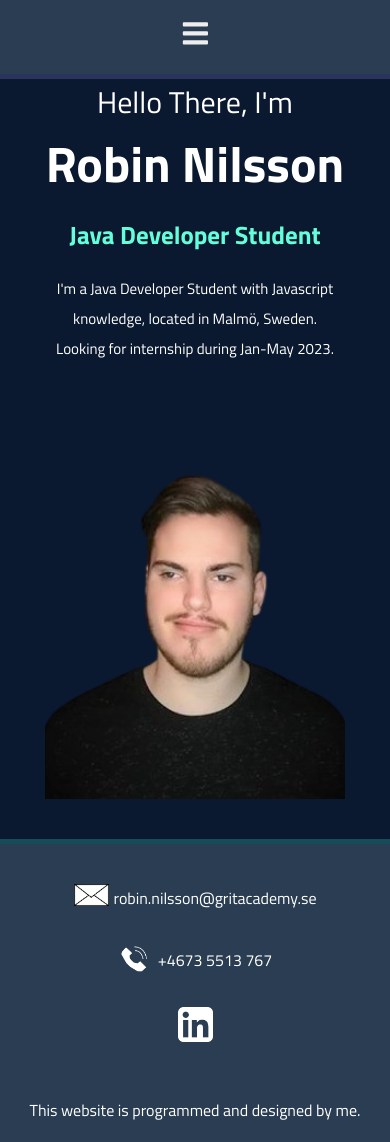
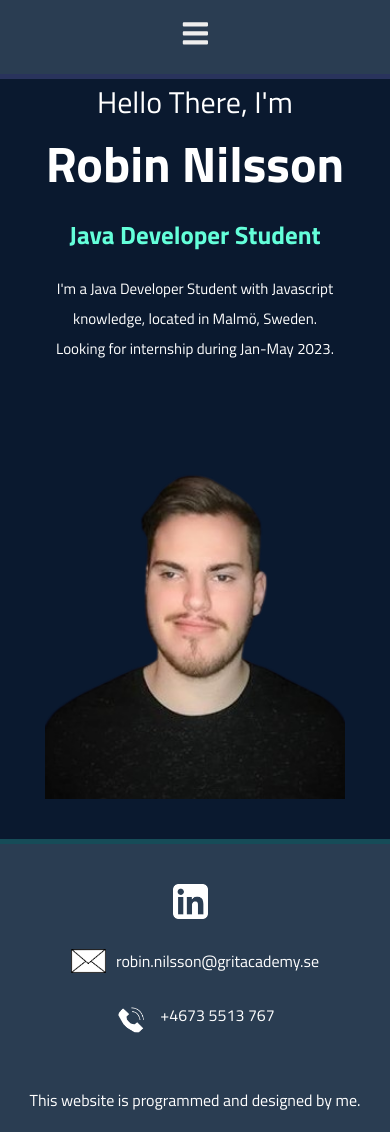
Before and after one commit to robingrit/vite-profile-deployment, a React (Vite) app: page / in a window 390 px wide. Built offline with nearby package versions, Linux system fonts and the light colour scheme.

Commit message:
Footer Fix  and OverFlowfix
Footer section fixed with mail and phone number clickable

```diff
--- a/src/Styles/Home.scss
+++ b/src/Styles/Home.scss
@@ -257,9 +257,21 @@ main {
 footer {
     grid-column: 1/4;
     grid-row: 3/4;
-
+    z-index:  99999;
     background-color: $side_bgcolor;
     border-top: 5px solid $side_bordercolor;
+}
+.footlinks a {
+    display: flex;
+    white-space: nowrap;
+    text-decoration: none;
+    color: white;
+}
+
+.footlinks a img {
+    float: left;
+    padding-right: 10px;
+
 }
 
 footer>p {
@@ -278,10 +290,11 @@ footer>p {
 }
 
 .footlinks {
-    display: flex;
+    display: inline-block;
     align-items: center;
     gap: 5px;
     padding-bottom: 30px;
+
 }
 
 //Projects
@@ -292,7 +305,8 @@ footer>p {
     flex-flow: row wrap;
     //border: #040d19 solid 5px;
     align-content: start;
-    height: 500px;
+
+    overflow: auto;
 
     justify-content: center;
 
@@ -412,6 +426,7 @@ footer>p {
     grid-template-columns: repeat(12, 1fr );
     grid-template-rows: repeat(2, 150px );
     gap: 20px;
+    min-height: 350px;
 
 }
 
--- a/src/components/Footer.jsx
+++ b/src/components/Footer.jsx
@@ -7,21 +7,25 @@ export default function Footer() {
   return (
     <footer>
       <div className="footwrapper">
-        <div className="footlinks">
-          <a href="mailto:torsten.lareke@hotmail.se">
-            <img width="35px" src={email_url} alt="Email icon" />
-          </a>
-          <p>robin.nilsson@gritacademy.se</p>
-        </div>
-        <div className="footlinks">
-          <img width="35px" src={phone_url} alt="Phone icon" />
-          <p>+4673 5513 767</p>
-        </div>
-        <div className="footlinks">
+      <div className="footlinks">
           <a href="https://www.linkedin.com/in/robin-nilsson-24a3a61ab/">
             <img width="35px" src={linkedin_url} alt="Linkedin img" />
           </a>
         </div>
+        <div className="footlinks">
+          <a href="mailto:robin.nilsson@gritacademy.se">
+            <img width="35px" src={email_url} alt="Email icon" />
+
+          <p>robin.nilsson@gritacademy.se</p>
+          </a>
+        </div>
+        <div className="footlinks">
+          <a href="tel:+46735513767">
+          <img width="35px" src={phone_url} alt="Phone icon" />
+          <p>+4673 5513 767</p>
+          </a>
+        </div>
+
       </div>
       <p>This website is programmed and designed by me.</p>
     </footer>
--- a/src/components/Navbar.css
+++ b/src/components/Navbar.css
@@ -46,6 +46,7 @@ nav a {
 
 nav a:hover {
   color: var(--secondaryColor);
+  cursor: pointer;
 }
 
 header .nav-btn {
```
Also changed, not shown: 5 other files (tests, documents, lock files or other folders).
